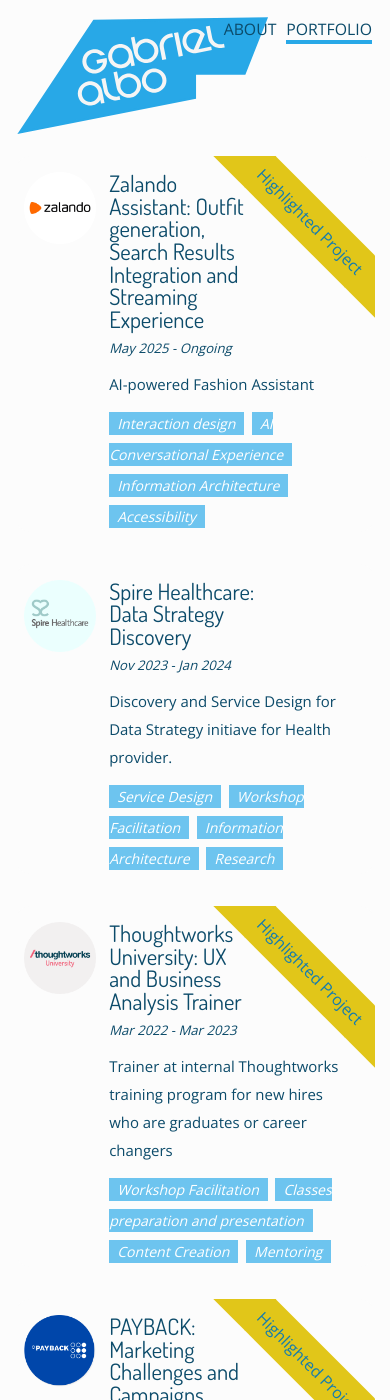
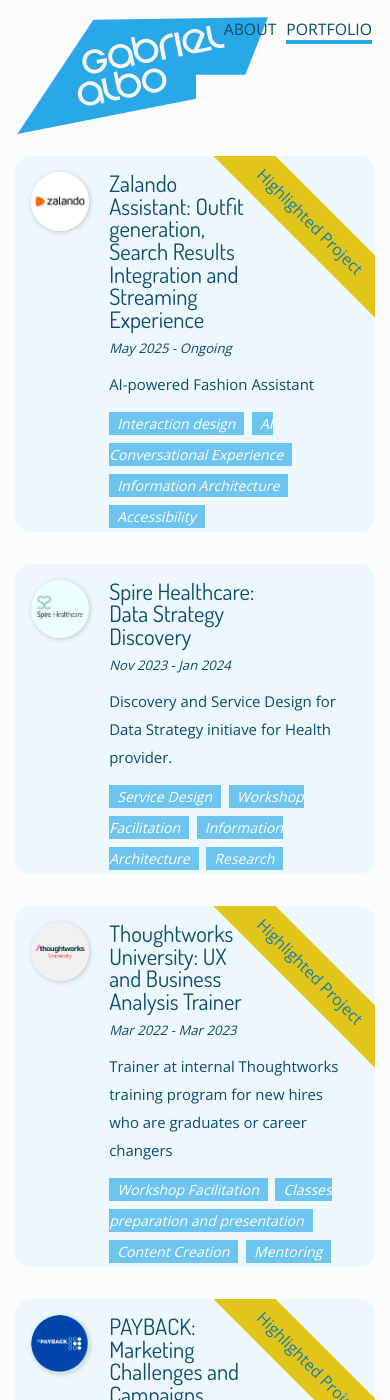
Before and after one commit to albogabriel/gabrielalbo.com, a Jekyll site: the page built from portfolio/index.html, in a window 390 px wide and 1400 px high. Built offline with Jekyll 4.4.1, drawn with Linux system fonts in a browser that asks for light colours.

Commit message:
Updated post header bg color

```diff
--- a/css/screen.scss
+++ b/css/screen.scss
@@ -509,7 +509,8 @@
 
 /*$post-header-colors: darken($darker-main-color, 4), darken($darker-main-color, 7);*/
 /*$post-header-colors: darken($main-blue-color, 4), lighten($main-blue-color, 2%);*/
-$post-header-colors: $light-header-background;
+/*$post-header-colors: $light-header-background;*/
+$post-header-colors: #edf8fd;
 
 @for $i from 1 through length($post-header-colors) {
     li.post-header:nth-child(#{length($post-header-colors)}n+#{$i}) {
@@ -571,7 +572,7 @@
   }
 
   &:hover {
-    background-color: darken($light-header-background, 2);
+    background-color: darken($post-header-colors, 2%);
     transition-duration: 0.8s;
     transition-property: background-color;
   }
@@ -682,9 +683,20 @@
 span.project-image-container {
   text-align: center;
   width: 25%;
+  vertical-align: top;
 
   img {
     width: 65%;
+    background-color: transparent;
+    /* border-radius */
+       -webkit-border-radius: 100px;
+       -moz-border-radius: 100px;
+       border-radius: 100px;
+
+    /* box-shadow */
+       -webkit-box-shadow: rgba(0,0,0,0.2) 1px 1px 5px;
+       -moz-box-shadow: rgba(0,0,0,0.2) 1px 1px 5px;
+       box-shadow: rgba(0,0,0,0.2) 1px 1px 5px;
   }
 }
 
@@ -719,15 +731,6 @@
     }
   }
 
-  span.project-image-container {
-    vertical-align: top;
-
-    img {
-      width: 80%;
-    }
-  }
-}
-
 @media (min-width: 50em) {
   .full-name {
     display: inline-block;
@@ -737,3 +740,4 @@
     display: none;
   }
 }
+}
```
